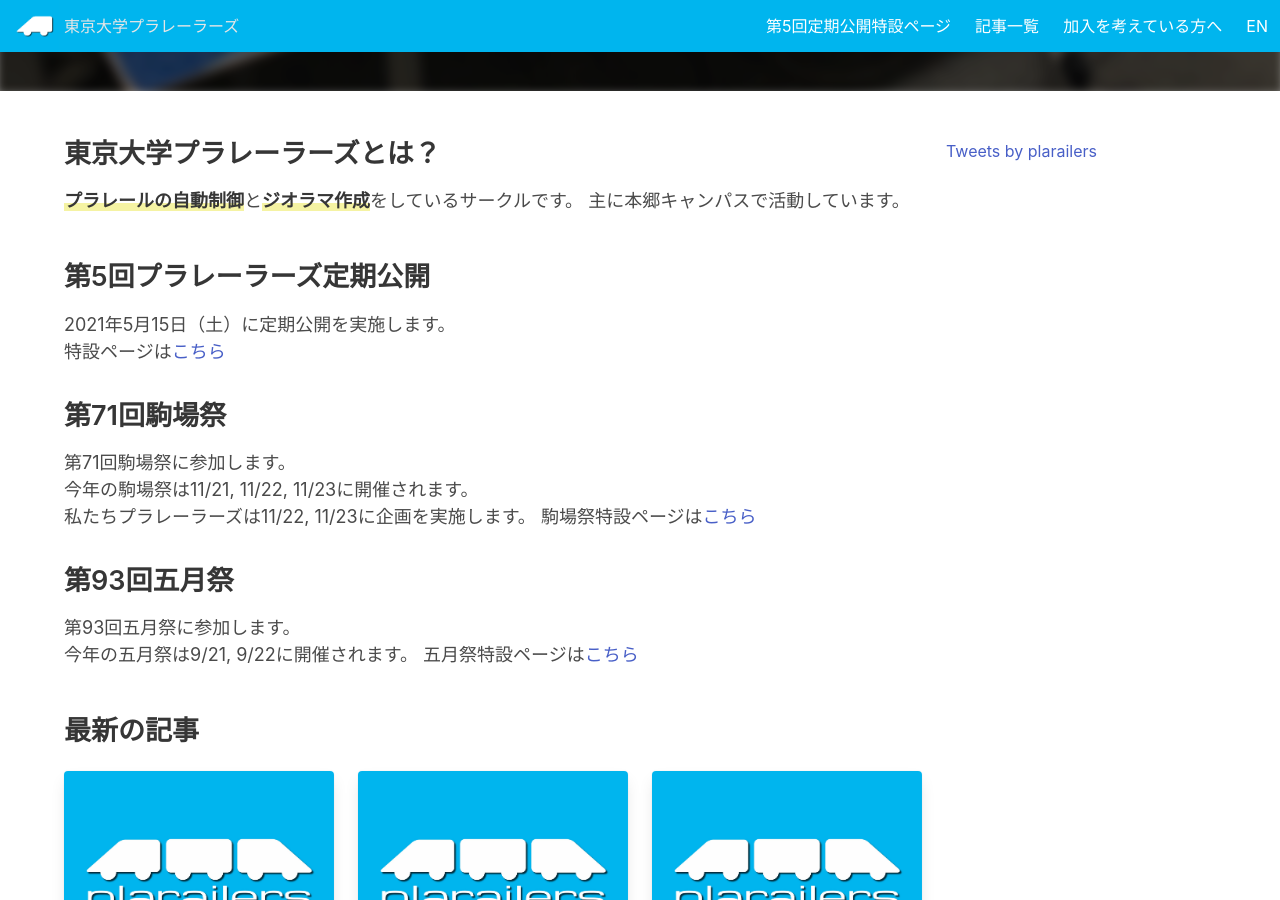
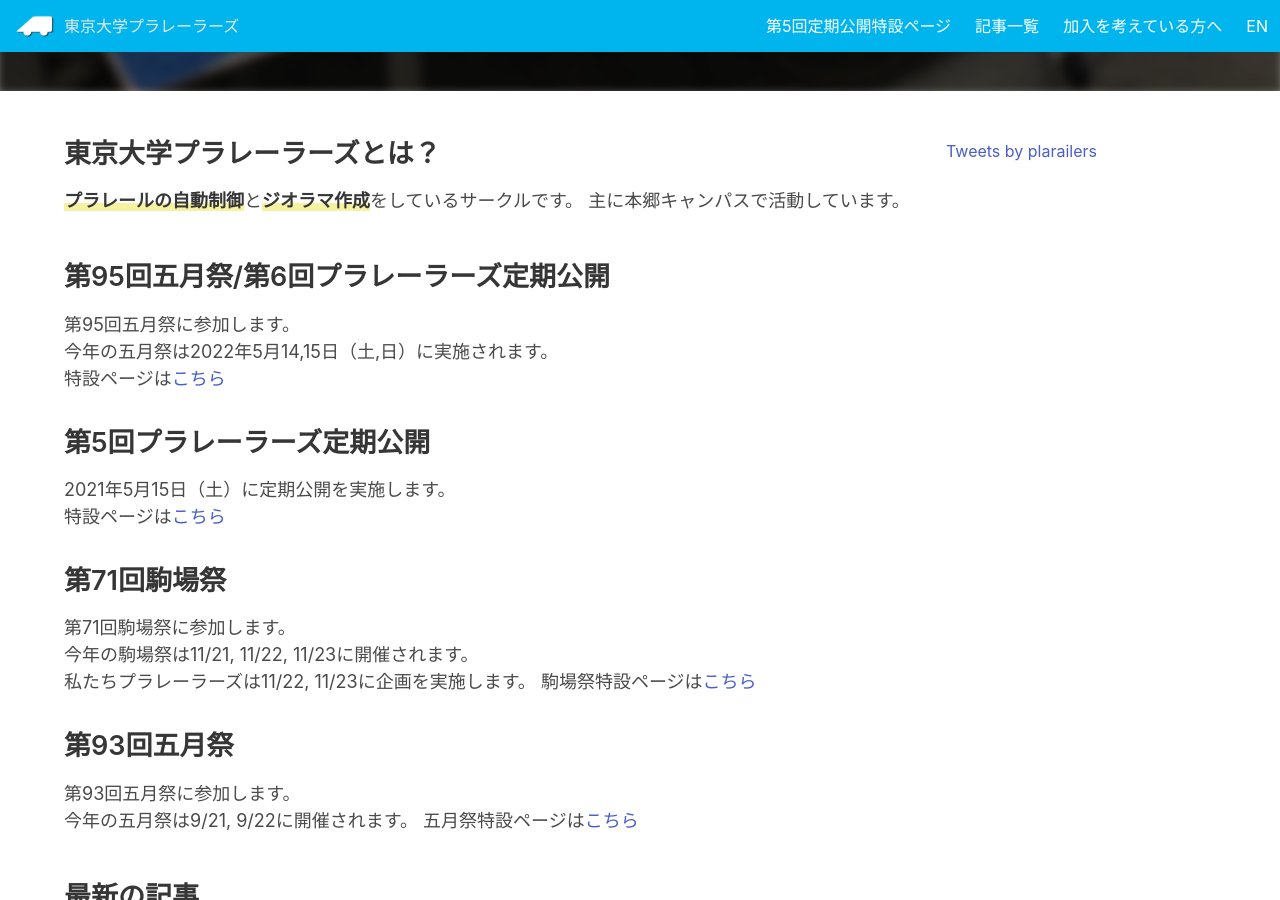
Before and after one commit to plarailers/plarailers.github.io, a Jekyll site: the page built from index.html, in a window 1280 px wide and 900 px high, scrolled down 861 px. Built offline with Jekyll 4.4.1, drawn with Linux system fonts in a browser that asks for light colours; nearby versions of some CDN libraries; comment, search, counter and statistics services are not loaded.

Commit message:
Update index.html

```diff
--- a/index.html
+++ b/index.html
@@ -27,6 +27,12 @@
         </div>
         <div class="mb-6">
           <div class="content">
+            <h3>第95回五月祭/第6回プラレーラーズ定期公開</h3>
+            <p>
+              第95回五月祭に参加します。<br>
+              今年の五月祭は2022年5月14,15日（土,日）に実施されます。<br>
+              特設ページは<a href="/2022/05/14/00/">こちら</a><br>
+            </p>
             <h3>第5回プラレーラーズ定期公開</h3>
             <p>
               2021年5月15日（土）に定期公開を実施します。<br>
```
